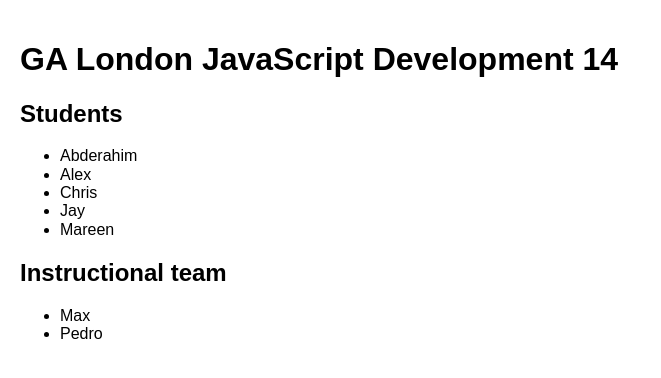
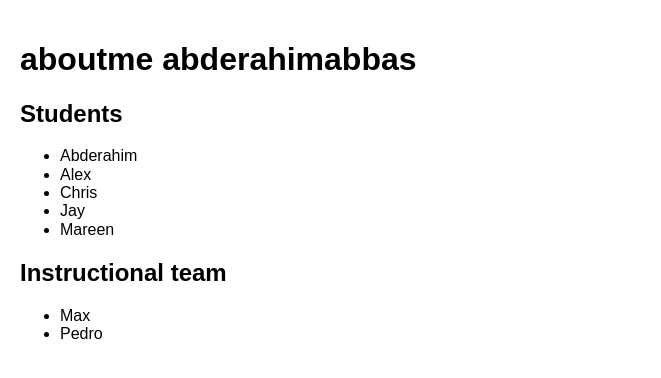
Before and after one commit to Aabderahim/abderahimabbas.me, a plain HTML site: page index.html in a window 1280 px wide. Shown: the whole page, without its empty margins (0-661 px from the left). Drawn offline with Linux system fonts and the light colour scheme.

Commit message:
second commit

```diff
--- a/index.html
+++ b/index.html
@@ -5,10 +5,10 @@
     <meta http-equiv="X-UA-Compatible" content="IE=edge" />
     <meta name="viewport" content="width=device-width, initial-scale=1.0" />
     <link rel="stylesheet" href="./styles/main.css" />
-    <title>Abderahim ABBAS - GHPage</title>
+    <title>abderahimabbas | Paris</title>
   </head>
   <body>
-    <h1>GA London JavaScript Development 14</h1>
+    <h1>aboutme abderahimabbas</h1>
 
     <h2>Students</h2>
     <ul>
```
